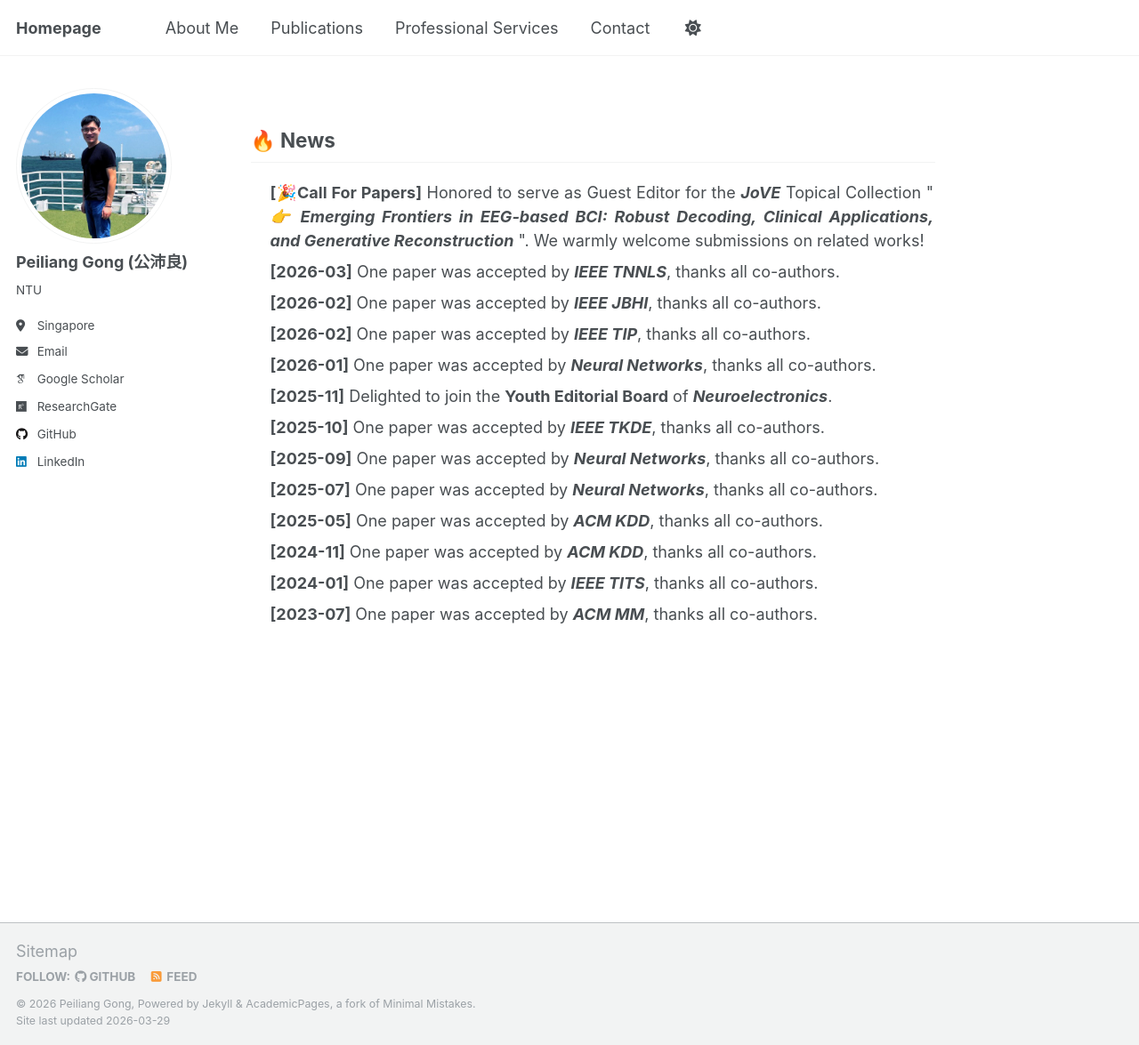
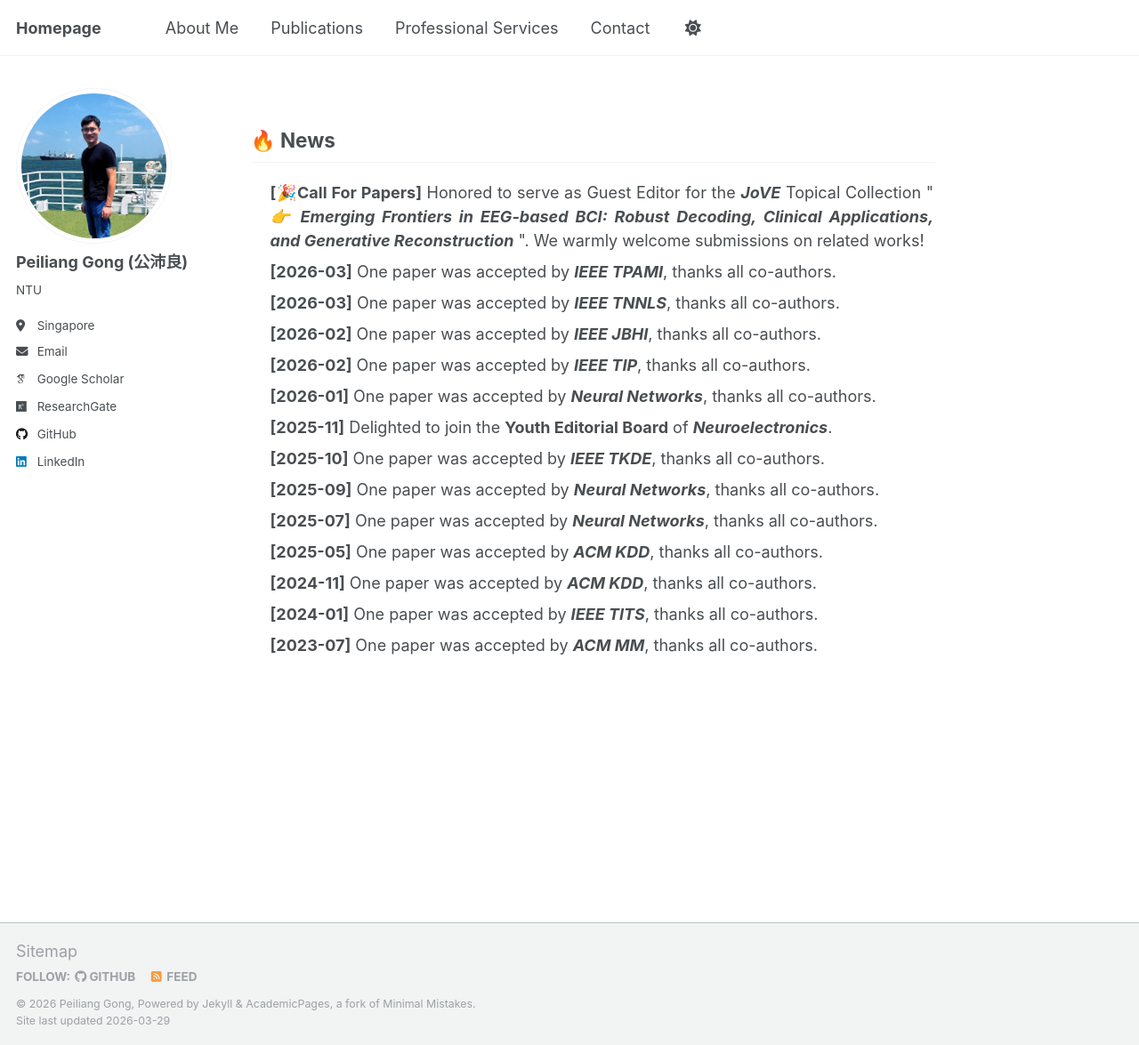
Before and after one commit to Tokenmw/Tokenmw.github.io, a Jekyll site: the page built from _pages/news.md, in a window 1280 px wide and 1175 px high. Shown: the whole window at 89% size. Built offline with Jekyll 4.4.1, drawn with Linux system fonts in a browser that asks for light colours; some web fonts are replaced; our own code applies the rules of GitHub Pages for plain Markdown files.

Commit message:
Update news.md

```diff
--- a/_pages/news.md
+++ b/_pages/news.md
@@ -9,6 +9,7 @@
     <b><i>👉 Emerging Frontiers in EEG-based BCI: Robust Decoding, Clinical Applications, and Generative Reconstruction</i></b>
   </a>". We warmly welcome submissions on related works!
   </li>
+  <li style="margin-bottom: 8px;"><b>[2026-03]</b> One paper was accepted by <b><i>IEEE TPAMI</i></b>, thanks all co-authors.</li>
   <li style="margin-bottom: 8px;"><b>[2026-03]</b> One paper was accepted by <b><i>IEEE TNNLS</i></b>, thanks all co-authors.</li>
   <li style="margin-bottom: 8px;"><b>[2026-02]</b> One paper was accepted by <b><i>IEEE JBHI</i></b>, thanks all co-authors.</li>
   <li style="margin-bottom: 8px;"><b>[2026-02]</b> One paper was accepted by <b><i>IEEE TIP</i></b>, thanks all co-authors.</li>
```
